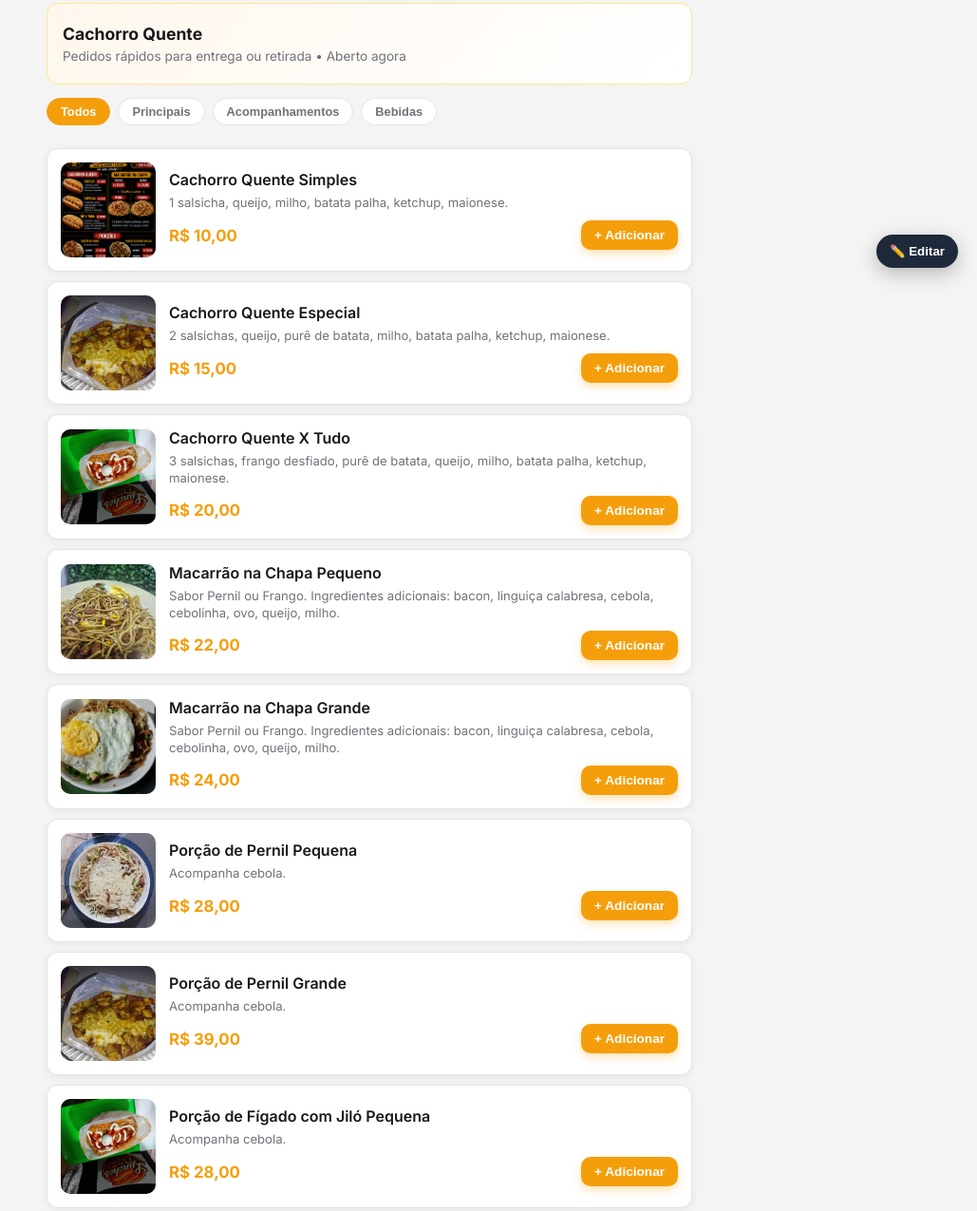
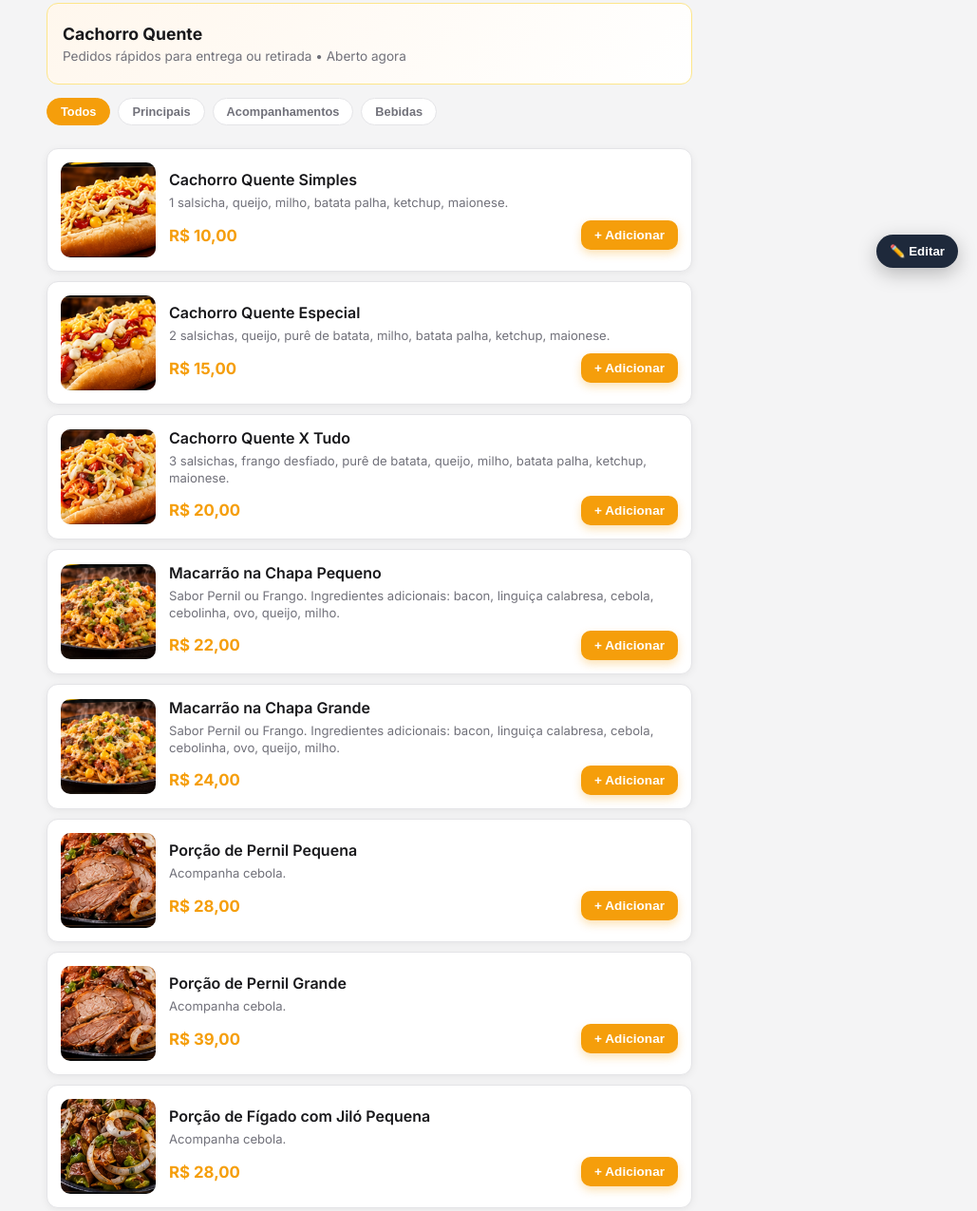
Before and after one commit to KennedyMoreira12/lanchonete-caxorro, a plain HTML site: page index.html in a window 1280 px wide. Shown: the part 498-1773 px from the top of the page at 95% size, without its empty margins (251-1280 px from the left). Drawn offline with Linux system fonts and the light colour scheme.

Commit message:
imagens com nomes corretos

```diff
--- a/index.html
+++ b/index.html
@@ -200,17 +200,17 @@
   // Dados (podem ser editados pelo admin.html via localStorage)
   const defaultProducts = {
     'principais': [
-      {id:101,name:"Cachorro Quente Simples",desc:"1 salsicha, queijo, milho, batata palha, ketchup, maionese.",price:10.0,img:"cardapio.jpg"},
-      {id:102,name:"Cachorro Quente Especial",desc:"2 salsichas, queijo, purê de batata, milho, batata palha, ketchup, maionese.",price:15.0,img:"dog_01.jpg"},
-      {id:103,name:"Cachorro Quente X Tudo",desc:"3 salsichas, frango desfiado, purê de batata, queijo, milho, batata palha, ketchup, maionese.",price:20.0,img:"dog_02.jpg"},
-      {id:104,name:"Macarrão na Chapa Pequeno",desc:"Sabor Pernil ou Frango. Ingredientes adicionais: bacon, linguiça calabresa, cebola, cebolinha, ovo, queijo, milho.",price:22.0,img:"dog_03.jpg"},
-      {id:105,name:"Macarrão na Chapa Grande",desc:"Sabor Pernil ou Frango. Ingredientes adicionais: bacon, linguiça calabresa, cebola, cebolinha, ovo, queijo, milho.",price:24.0,img:"dog_04.jpg"},
+      {id:101,name:"Cachorro Quente Simples",desc:"1 salsicha, queijo, milho, batata palha, ketchup, maionese.",price:10.0,img:"cachorro_simples.png"},
+      {id:102,name:"Cachorro Quente Especial",desc:"2 salsichas, queijo, purê de batata, milho, batata palha, ketchup, maionese.",price:15.0,img:"cachorro_especial.png"},
+      {id:103,name:"Cachorro Quente X Tudo",desc:"3 salsichas, frango desfiado, purê de batata, queijo, milho, batata palha, ketchup, maionese.",price:20.0,img:"cachorro_x_tudo.png"},
+      {id:104,name:"Macarrão na Chapa Pequeno",desc:"Sabor Pernil ou Frango. Ingredientes adicionais: bacon, linguiça calabresa, cebola, cebolinha, ovo, queijo, milho.",price:22.0,img:"macarrao_chapa.png"},
+      {id:105,name:"Macarrão na Chapa Grande",desc:"Sabor Pernil ou Frango. Ingredientes adicionais: bacon, linguiça calabresa, cebola, cebolinha, ovo, queijo, milho.",price:24.0,img:"macarrao_chapa.png"},
     ],
     'acompanha': [
-      {id:106,name:"Porção de Pernil Pequena",desc:"Acompanha cebola.",price:28.0,img:"dog_05.jpg"},
-      {id:107,name:"Porção de Pernil Grande",desc:"Acompanha cebola.",price:39.0,img:"dog_01.jpg"},
-      {id:108,name:"Porção de Fígado com Jiló Pequena",desc:"Acompanha cebola.",price:28.0,img:"dog_02.jpg"},
-      {id:109,name:"Porção de Fígado com Jiló Grande",desc:"Acompanha cebola.",price:39.0,img:"dog_03.jpg"},
+      {id:106,name:"Porção de Pernil Pequena",desc:"Acompanha cebola.",price:28.0,img:"porcao_pernil.png"},
+      {id:107,name:"Porção de Pernil Grande",desc:"Acompanha cebola.",price:39.0,img:"porcao_pernil.png"},
+      {id:108,name:"Porção de Fígado com Jiló Pequena",desc:"Acompanha cebola.",price:28.0,img:"porcao_figado.png"},
+      {id:109,name:"Porção de Fígado com Jiló Grande",desc:"Acompanha cebola.",price:39.0,img:"porcao_figado.png"},
     ],
     'bebidas': [
       {id:110,name:"Refrigerante 350ml",desc:"Coca, Guaraná, Fanta — escolha na entrega.",price:7.0,img:"dog_04.jpg"},
```
Also changed, not shown: cachorro_especial.png (added), cachorro_simples.png (added), cachorro_x_tudo.png (added), macarrao_chapa.png (added), porcao_figado.png (added), porcao_pernil.png (added).
